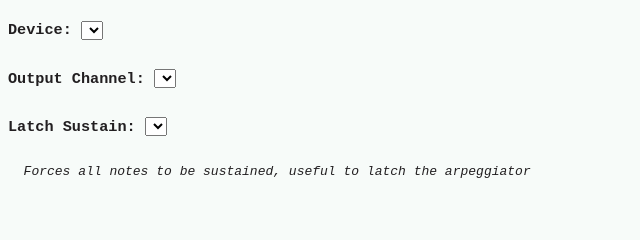
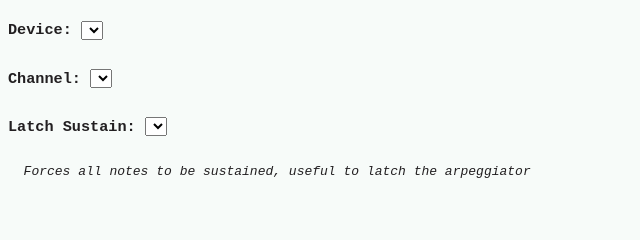
Before and after one commit to rafaelpernil2/FM2SustainPedal, a website: page index.html in a window 1280 px wide. Shown: the part 379-619 px from the top of the page, 0-640 px from the left. Drawn offline with Linux system fonts and the light colour scheme.

Commit message:
fix: Select output channel rename

```diff
--- a/index.html
+++ b/index.html
@@ -32,7 +32,7 @@
         <select required="true" title="OutputSelector" name="OutputSelector" id="OutputSelector"></select>
     </div>
     <div style="display: flex; align-items: center;">
-        <h3>Output Channel:&nbsp</h3>
+        <h3>Channel:&nbsp</h3>
         <select required="true" title="OutputChannelSelector" name="OutputChannelSelector"
             id="OutputChannelSelector"></select>
     </div>
```
